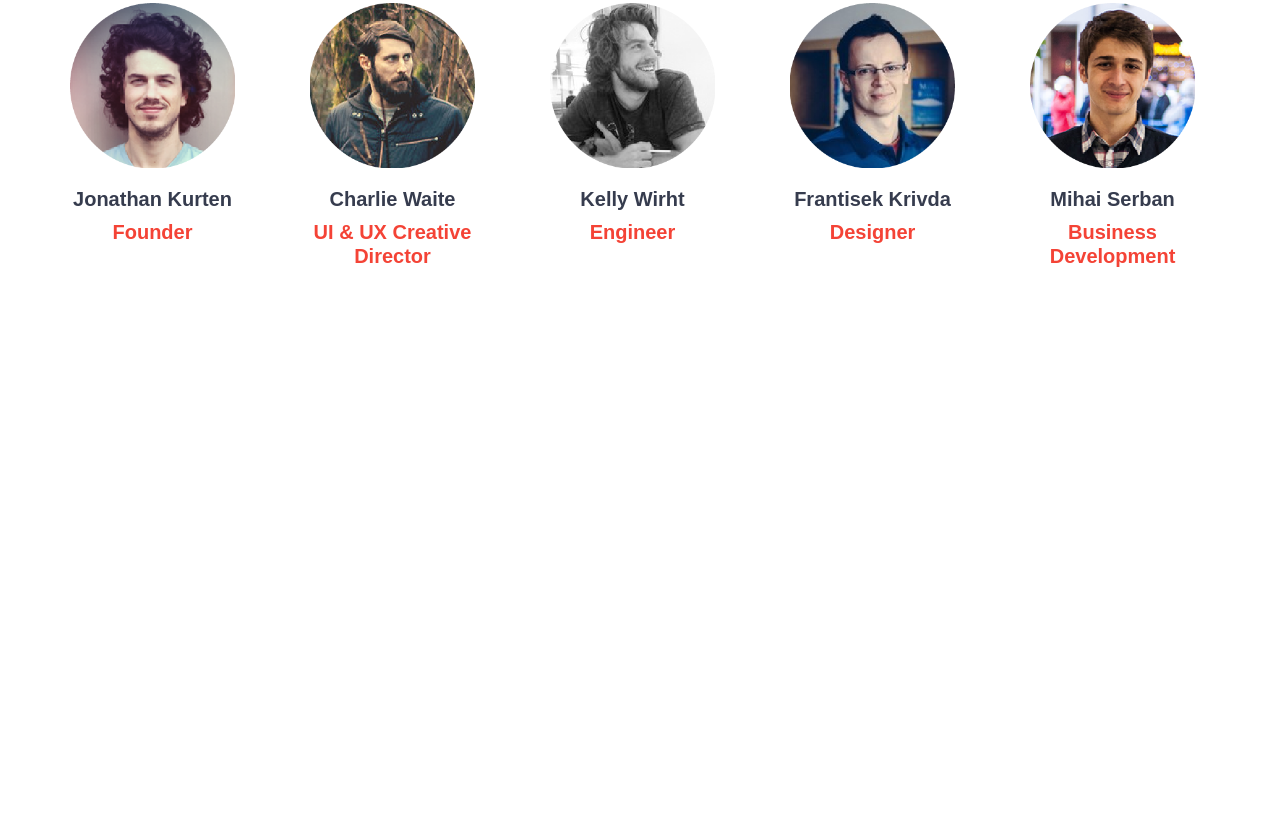
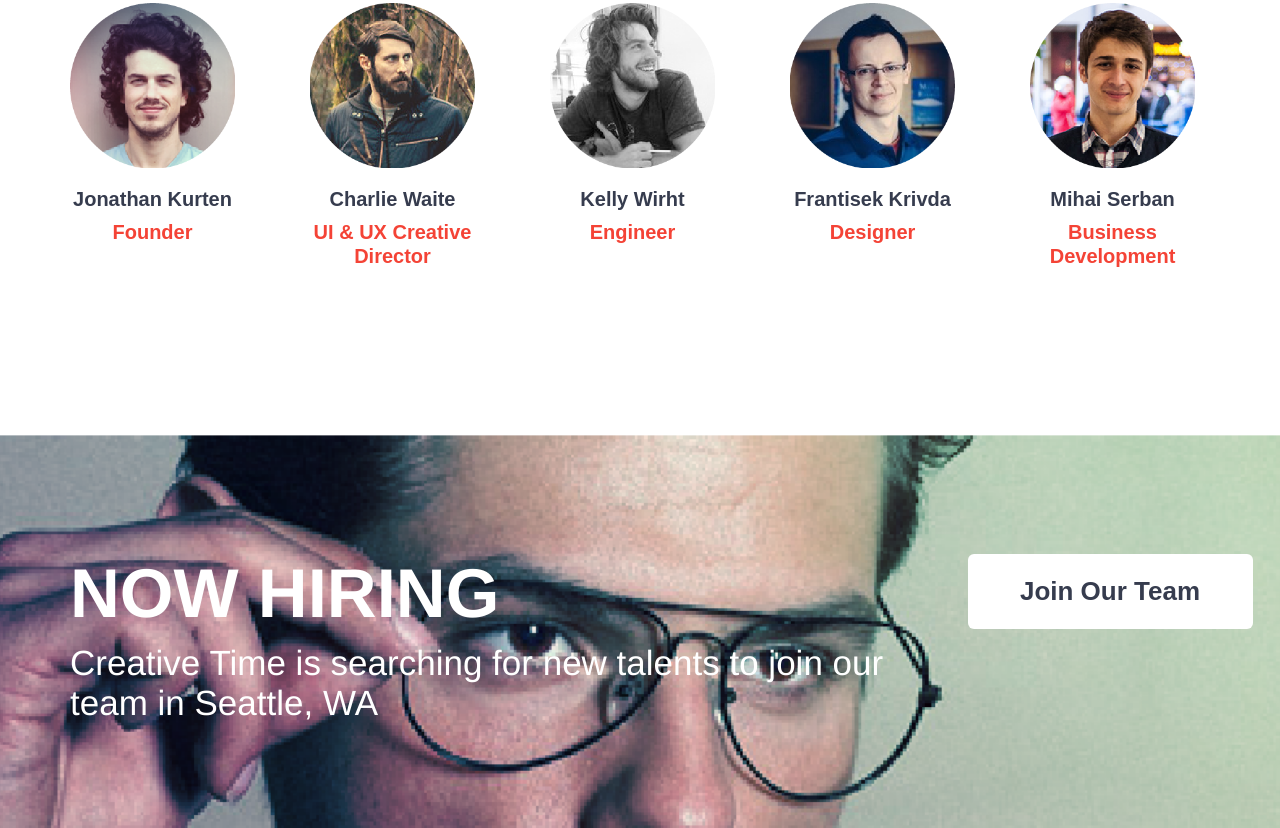
Before and after one commit to VladZelenko/CREATIVE-TIME, a website: page app/index.html in a window 1280 px wide. Shown: the part 3627-4455 px from the top of the page. Before the commit the page ends 4061 px from the top, so only its background shows below. Drawn offline with nearby package versions, Linux system fonts and the light colour scheme.

Commit message:
add section join team + style

```diff
--- a/app/index.html
+++ b/app/index.html
@@ -100,7 +100,7 @@
 	</section>
 	<section class="team">
 		<div class="container">
-		<h2 class="title">MEET OUR TEAM</h2>
+			<h2 class="title">MEET OUR TEAM</h2>
 			<div class="row">
 				<div class="col-sm-12 col-md-6 col-lg-2 leute">
 					<img src="img/Jonathan Kurten.png" alt="Jonathan Kurten">
@@ -130,6 +130,19 @@
 			</div>
 		</div>
 	</section>
+	<section class="join-team">
+		<div class="container">
+			<div class="row">
+				<div class="col-sm-12 col-md-12 col-lg-9">
+					<h2 class="title">NOW HIRING</h2>
+					<p class="description">Creative Time is searching for new talents to join our team in Seattle, WA</p>
+				</div>
+				<div class="col-sm-12 col-md-12 col-lg-3">
+					<a href="#" class="question-btn primary-btn">Join Our Team</a>
+				</div>
+			</div>
+		</div>
+	</section>
 	<script src="libs/jquery/dist/jquery.min.js"></script>
 	<script src="libs/bootstrap-sass/assets/javascripts/bootstrap.min.js"></script>
 	<script src="libs/slick-carousel/slick/slick.min.js"></script>
--- a/app/sass/partials/_index.scss
+++ b/app/sass/partials/_index.scss
@@ -2,3 +2,4 @@
 @import "services";
 @import "question";
 @import "team";
+@import "join-team";
--- /dev/null
+++ b/app/sass/partials/_join-team.scss
@@ -0,0 +1,13 @@
+.join-team{
+	padding: 100px 0 95px 0;
+	width: 100%;
+	min-height: 305px;
+	color: $secondary_font_color;
+	background: url('../../img/color-effect.png') center center;
+	background-size: cover;
+	h2.title {
+		font: 700 69px $helvetica_neue;
+		text-transform: uppercase;
+	}
+	.description {font: 300 35px $helvetica_neue;}
+}
```
Also changed, not shown: app/css/main.css, app/img/join-team.png (added).
